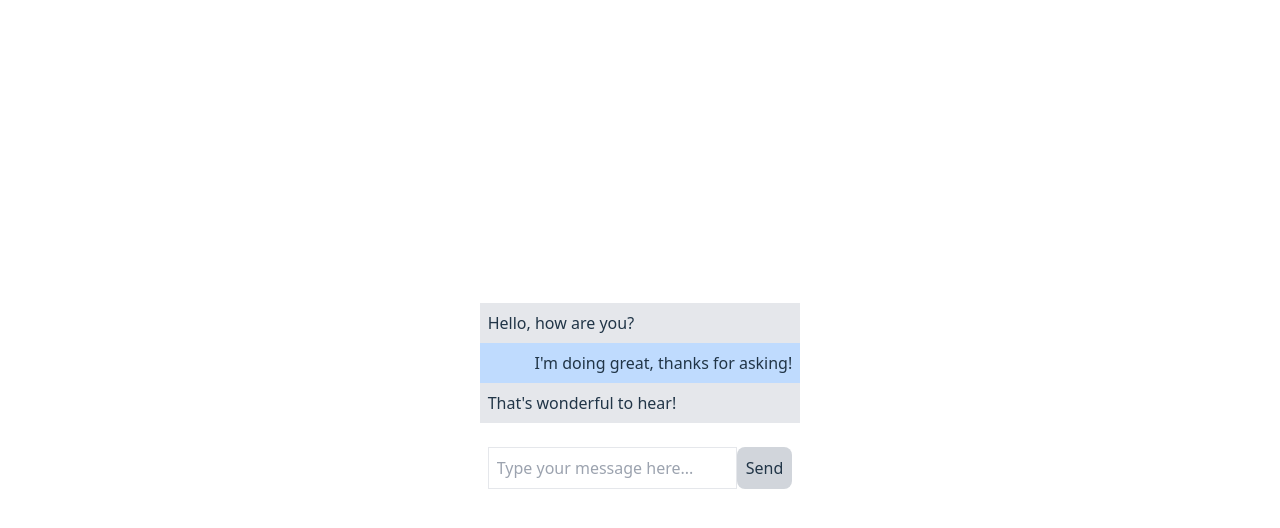
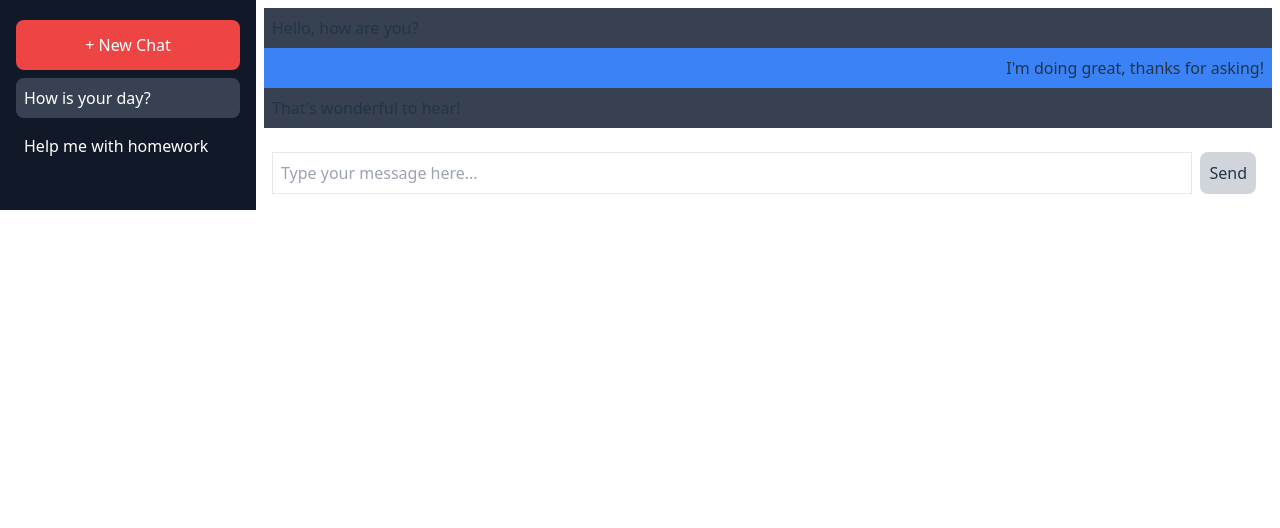
Before and after one commit to geoolekom/cognify-ai-chat, a React (Vite) app: page / in a window 1280 px wide. Shown: the top 528 px of the page. Built offline with nearby package versions, Linux system fonts and the light colour scheme.

Commit message:
finally reconstructed plain HTML UI

```diff
--- a/src/App.css
+++ b/src/App.css
@@ -1,8 +1,7 @@
 #root {
     max-width: 1280px;
     margin: 0 auto;
-    padding: 2rem;
-    text-align: center;
+    display: flex;
 }
 
 .logo {
--- a/src/App.jsx
+++ b/src/App.jsx
@@ -2,6 +2,7 @@ import { useState } from 'react';
 import './App.css';
 import MessageList from './MessageList';
 import MessageForm from './MessageForm';
+import Sidebar from './Sidebar';
 
 function App() {
     const initialMessages = [
@@ -15,10 +16,15 @@ function App() {
         setMessages([...messages, { id: messages.length + 1, role: 'user', text: input }]);
     }
 
+    const [activeConversationID, setActiveConversationID] = useState(1);
+
     return (
         <>
-            <MessageList messages={messages} />
-            <MessageForm appendMessage={appendMessage} />
+            <Sidebar activeConversationID={activeConversationID} setActiveConversationID={setActiveConversationID} />
+            <main className="flex flex-col flex-1">
+                <MessageList messages={messages} />
+                <MessageForm appendMessage={appendMessage} />
+            </main>
         </>
     );
 }
--- a/src/ChatMessage.jsx
+++ b/src/ChatMessage.jsx
@@ -1,5 +1,5 @@
 function ChatMessage({ role, text }) {
-    const classes = role === 'user' ? 'justify-start bg-gray-200' : 'justify-end bg-blue-200';
+    const classes = role === 'user' ? 'justify-start bg-gray-700' : 'justify-end bg-blue-500';
     return <div className={`p-2 flex ${classes}`}>{text}</div>;
 }
 
--- a/src/MessageForm.jsx
+++ b/src/MessageForm.jsx
@@ -1,13 +1,19 @@
-import { useState } from 'react';
+import { useState, useEffect } from 'react';
 
 function MessageForm({ appendMessage }) {
     const [input, setInput] = useState('');
+    const [counter, setCounter] = useState(0);
 
     function onSubmit(event) {
         event.preventDefault();
         appendMessage(input);
         setInput('');
+        setCounter(counter + 1);
     }
+
+    useEffect(() => {
+        console.log(`Form submitted ${counter} times`);
+    }, [counter]);
 
     return (
         <form className="p-4 flex" onSubmit={onSubmit}>
@@ -21,7 +27,7 @@ function MessageForm({ appendMessage }) {
                 />
             </div>
             <div>
-                <button type="submit" className="p-2 bg-gray-300">
+                <button type="submit" className="mx-2 p-2 bg-gray-300">
                     Send
                 </button>
             </div>
--- /dev/null
+++ b/src/Sidebar.jsx
@@ -0,0 +1,40 @@
+import { useState } from 'react';
+
+function Sidebar({ activeConversationID, setActiveConversationID }) {
+    const initialConversations = [
+        { id: 1, title: 'How is your day?' },
+        { id: 2, title: 'Help me with homework' },
+    ];
+    const [conversations, setConversations] = useState(initialConversations);
+    const conversationElements = [];
+    for (const conversation of conversations) {
+        conversationElements.push(
+            <div
+                key={conversation.id}
+                className={`block rounded-lg p-2 my-1 ${activeConversationID === conversation.id ? 'bg-gray-700' : ''}`}
+                onClick={() => setActiveConversationID(conversation.id)}
+            >
+                {conversation.title}
+            </div>,
+        );
+    }
+
+    function createNewConversation() {
+        const newConversation = { id: conversations.length + 1, title: 'New Conversation' };
+        setConversations([...conversations, newConversation]);
+        setActiveConversationID(newConversation.id);
+    }
+
+    return (
+        <aside className="flex flex-col w-64 bg-gray-900 text-white p-4">
+            <div>
+                <button className="w-full bg-red-500 hover:bg-red-600 p-3 my-1" onClick={createNewConversation}>
+                    + New Chat
+                </button>
+            </div>
+            {conversationElements}
+        </aside>
+    );
+}
+
+export default Sidebar;
--- a/src/index.css
+++ b/src/index.css
@@ -24,8 +24,6 @@ a:hover {
 
 body {
     margin: 0;
-    display: flex;
-    place-items: center;
     min-width: 320px;
     min-height: 100vh;
 }
```
Also changed, not shown: src-plain-js/action.js (+8 -0 lines).
